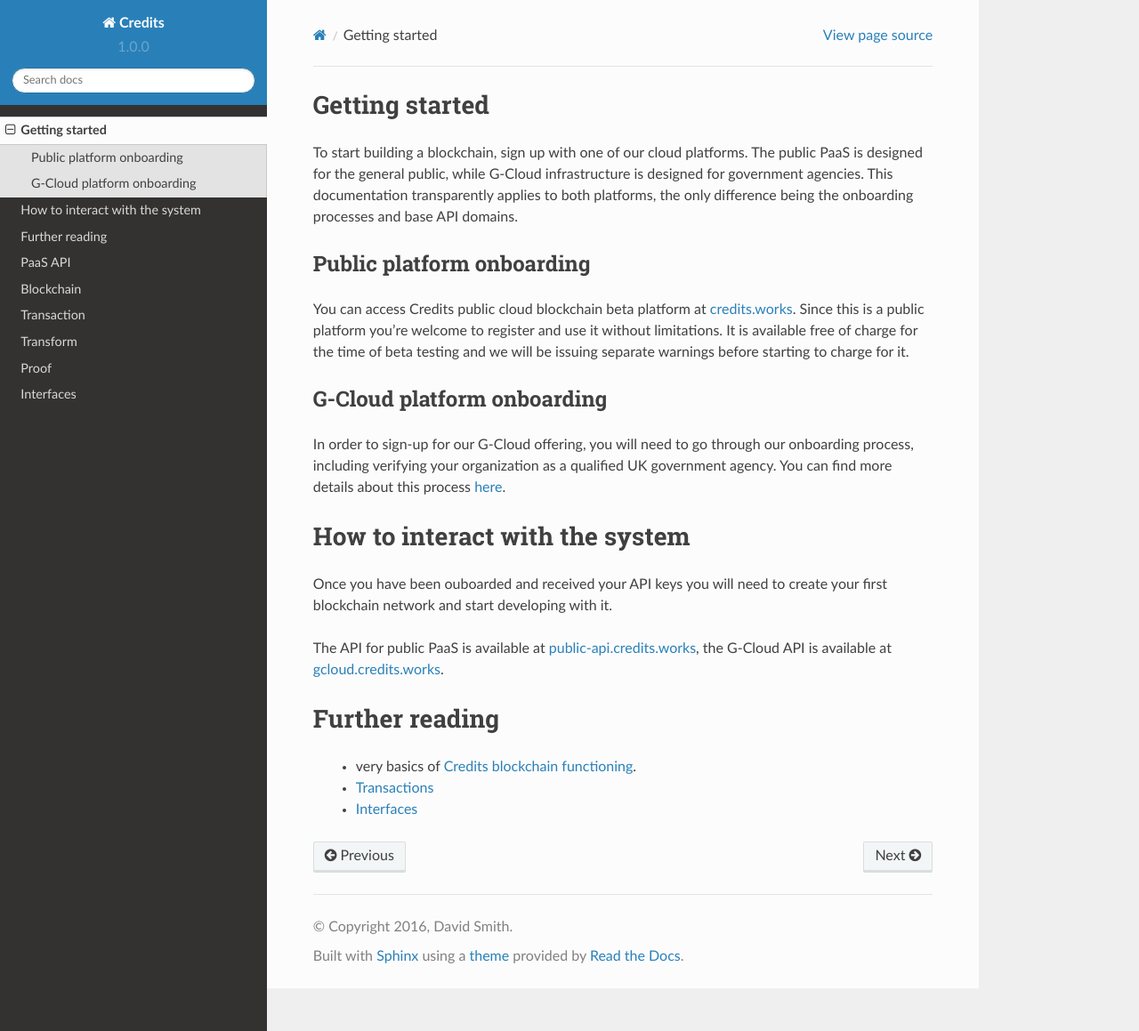
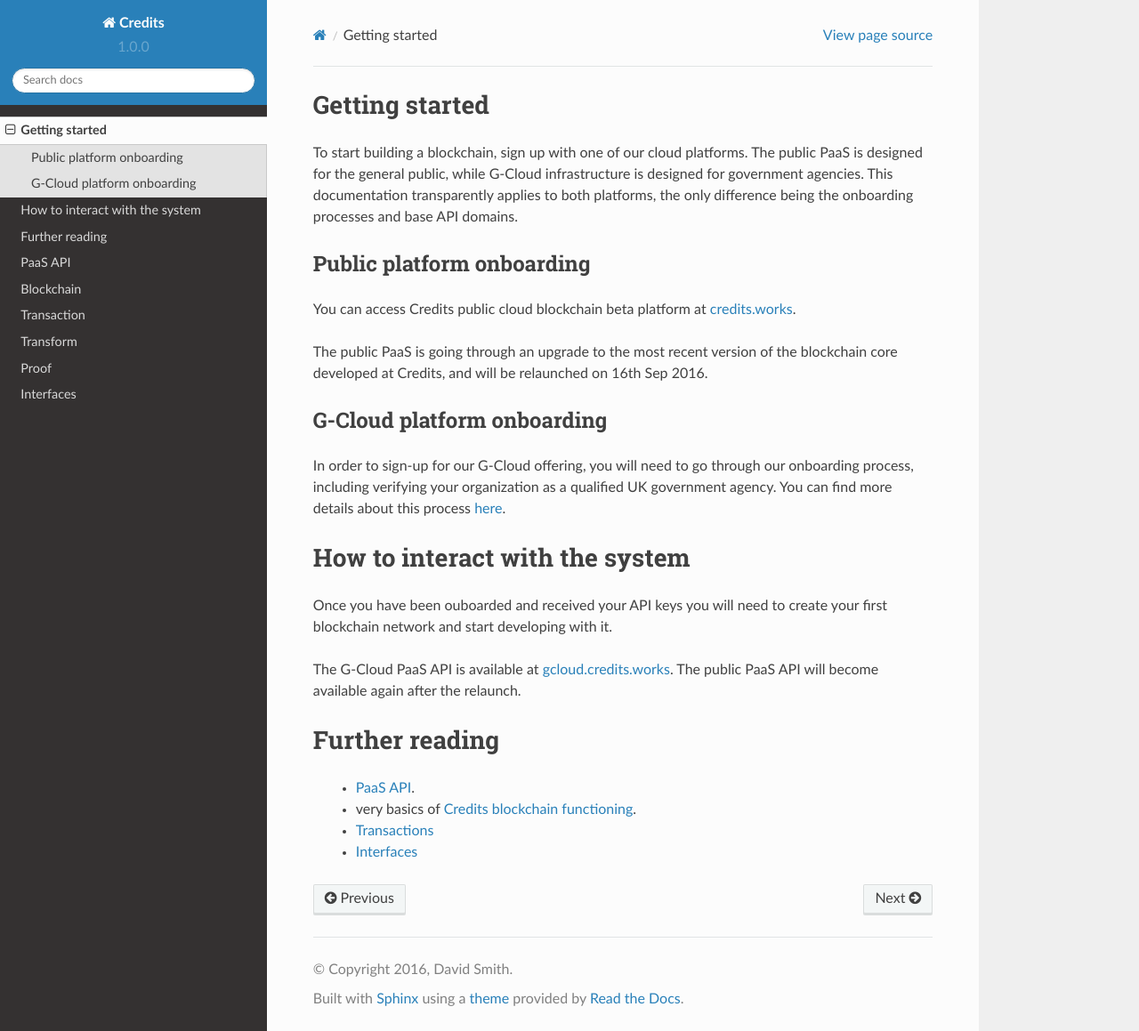
Before and after one commit to voodoo12345/credits-docs, a Sphinx documentation site: the page built from source/getting_started.rst, in a window 1280 px wide and 1159 px high. Shown: the whole window at 89% size. Built offline with Sphinx 7.4.7 and the Read the Docs theme 2.0.0, drawn with Linux system fonts in a browser that asks for light colours; pages that are not in the unit, such as notebooks, are missing from menus.

Commit message:
- text fixes

```diff
--- a/source/api.rst
+++ b/source/api.rst
@@ -1,3 +1,5 @@
+.. _paas-api:
+
 PaaS API
 ========
 
--- a/source/getting_started.rst
+++ b/source/getting_started.rst
@@ -14,10 +14,10 @@
 ^^^^
 
 You can access Credits public cloud blockchain beta platform at `credits.works
-<https://credits.works>`_. Since this is a public platform you're welcome to
-register and use it without limitations. It is available free of charge for the
-time of beta testing and we will be issuing separate warnings before starting
-to charge for it.
+<https://credits.works>`_.
+
+The public PaaS is going through an upgrade to the most recent version of the
+blockchain core developed at Credits, and will be relaunched on 16th Sep 2016.
 
 G-Cloud platform onboarding
 ^^^^
@@ -34,12 +34,13 @@
 Once you have been ouboarded and received your API keys you will need to create your first blockchain network and
 start developing with it.
 
-The API for public PaaS is available at `public-api.credits.works <https://public-api.credits.works>`_, the G-Cloud API
-is available at `gcloud.credits.works <https://gcloud.credits.works>`_.
+The G-Cloud PaaS API is available at `gcloud.credits.works <https://gcloud.credits.works>`_.
+The public PaaS API will become available again after the relaunch.
 
 Further reading
 ====
 
+ - :ref:`PaaS API <paas-api>`.
  - very basics of `Credits blockchain functioning <blockchain.html>`_.
  - `Transactions <transaction.html>`_
  - `Interfaces <interfaces.html>`_
--- a/source/index.rst
+++ b/source/index.rst
@@ -7,7 +7,7 @@
 ====
 
 Here you will find all the information necessary to begin building and deploying your own blockchain networks.
-Start with `Getting started <getting-started.html>`_ manual.
+Start with :ref:`Getting started <getting-started>` manual.
 
 Contents:
 
```
